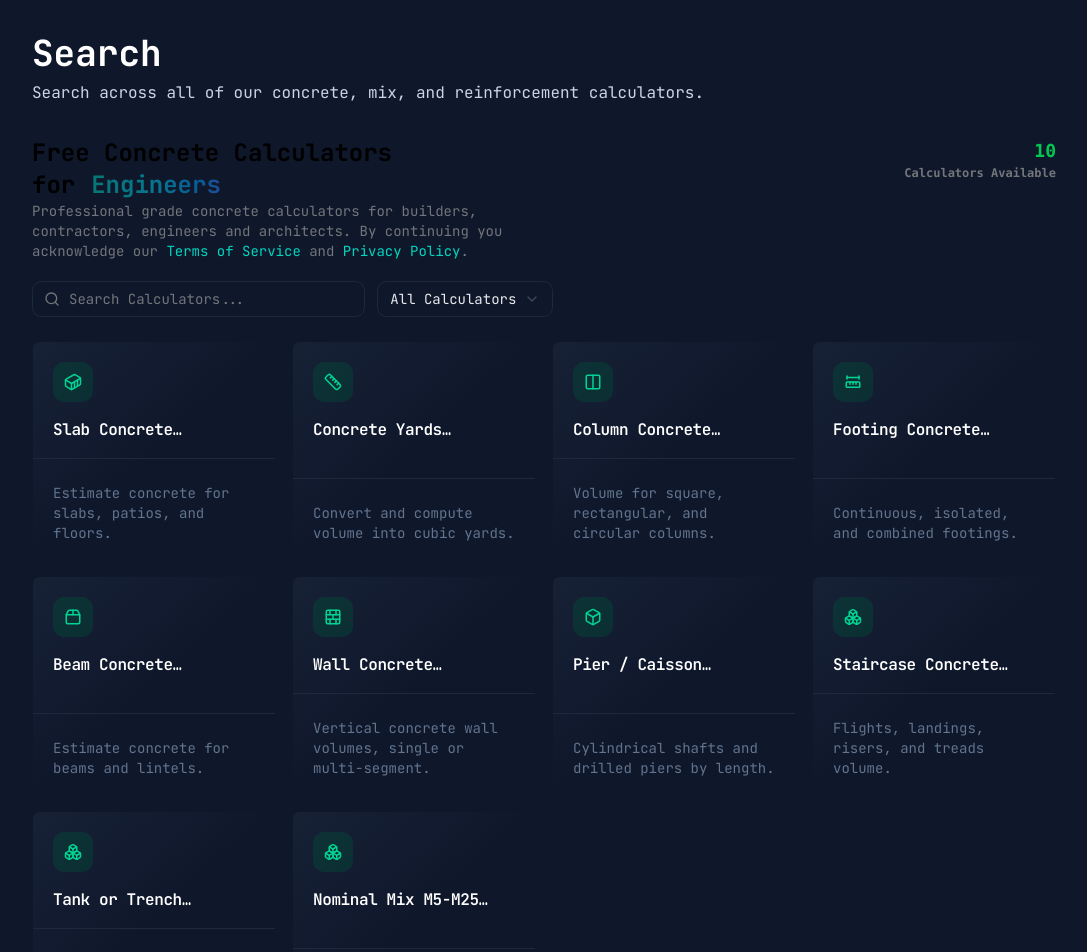
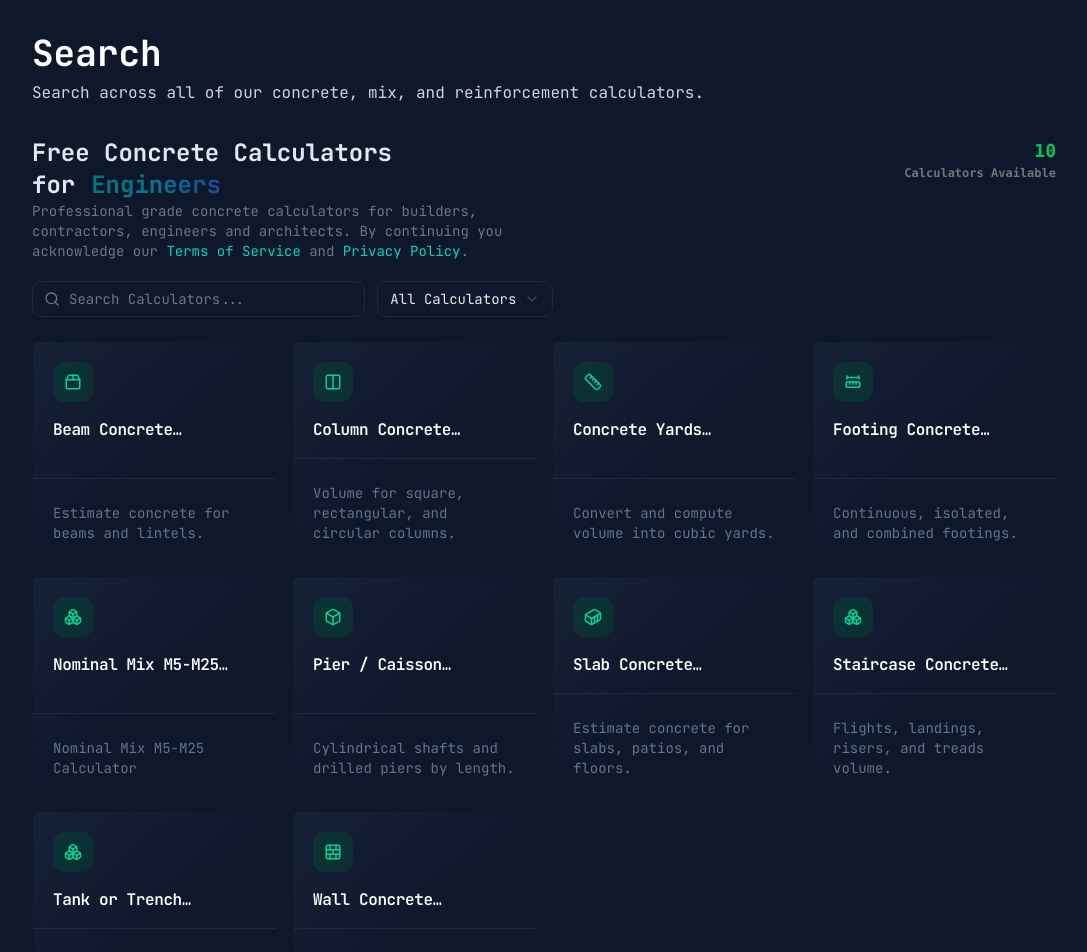
Before and after one commit to talhatariq2141/concrete-calculator, a Next.js app: page /search in a window 1280 px wide. Shown: the part 80-1032 px from the top of the page, without its empty margins (96-1183 px from the left). Built offline with nearby package versions, Linux system fonts and the light colour scheme.

Commit message:
simple tweaks for UI adjustment to all calculator and individual calculator pages.

```diff
--- a/app/calculators/_components/CalculatorsIndexClient.tsx
+++ b/app/calculators/_components/CalculatorsIndexClient.tsx
@@ -97,7 +97,7 @@ export default function CalculatorsIndexClient({
       {/* Search + Filter Row */}
       <div className="mb-4 flex flex-col gap-4 justify-between md:flex-row md:items-start">
         <div className="w-full text-left md:w-1/2">
-          <h1 className="text-2xl font-bold">
+          <h1 className="text-2xl font-bold text-slate-200">
             <span>Free Concrete Calculators for</span>
             <motion.span
               key={index}
--- a/app/calculators/beam-concrete-calculator/page.tsx
+++ b/app/calculators/beam-concrete-calculator/page.tsx
@@ -237,7 +237,7 @@ export default function BeamConcreteCalculatorPage() {
         <div className="flex">
           <article className="lg:col-span-8">
             {/* Title & short intro (intent match) */}
-            <div className="flex flex-col justify-between gap-4 lg:flex-row">
+            <div className="flex flex-col justify-between gap-4 mt-2 mb-4 ">
               <div className="w-full text-left lg:w-1/2">
                 <div className="flex items-start gap-2 sm:gap-3">
                   <div className="p-1.5 sm:p-2 bg-primary/30 rounded-lg flex-shrink-0 items-center">
@@ -253,12 +253,14 @@ export default function BeamConcreteCalculatorPage() {
                     lastUpdated="2025-10-24"
                   />
               </div>
+              <div>
               <p className="mt-3 ml-2 text-sm sm:text-base lg:text-lg text-slate-400 leading-relaxed font-poppins">
                 Instantly estimate the concrete volume for beams using V = L × b
                 × d. Optionally subtract voids and add waste or dry-volume
                 factors. Switch display units between m³, yd³, and ft³ for
                 ordering.
               </p>
+              </div>
             </div>
 
             {/* Calculator */}
--- a/app/calculators/column-concrete-calculator/page.tsx
+++ b/app/calculators/column-concrete-calculator/page.tsx
@@ -188,7 +188,7 @@ export default function ColumnConcreteCalculatorPage() {
         <div className="flex">
           <article className="lg:col-span-8">
             {/* Title & short intro (intent match) */}
-            <div className="flex flex-col justify-between gap-4 lg:flex-row">
+            <div className="flex flex-col justify-between gap-4 mt-2 mb-4">
               <div className="w-full text-left lg:w-1/2">
                 <div className="flex items-start gap-2 sm:gap-3">
                   <div className="p-1.5 sm:p-2 bg-primary/30 rounded-lg flex-shrink-0 items-center">
--- a/app/calculators/concrete-yards-calculator/page.tsx
+++ b/app/calculators/concrete-yards-calculator/page.tsx
@@ -235,13 +235,14 @@ export default function ConcreteYardCalculatorPage() {
         <div className="flex">
           <article className="lg:col-span-8">
             {/* Title and Description (intent match) */}
-            <div className="mb-4 flex justify-between items-start">
+
+            <div className="flex flex-col justify-between gap-4 mt-2 mb-4 ">
               <div className="w-full text-left lg:w-1/2">
                 <div className="flex items-start gap-2 sm:gap-3">
                   <div className="p-1.5 sm:p-2 bg-primary/30 rounded-lg flex-shrink-0 items-center">
                     <Ruler className="h-5 w-5 text-green-400" />
                   </div>
-                  <h1 className="text-lg sm:text-2xl lg:text-3xl font-bold font-poppins tracking-tight leading-tight text-slate-200">
+                  <h1 className="text-lg sm:text-2xl lg:text-3xl text-slate-200 font-bold font-poppins tracking-tight leading-tight">
                     Concrete Yards Calculator
                   </h1>
                 </div>
@@ -250,10 +251,12 @@ export default function ConcreteYardCalculatorPage() {
                     licenseNumber="PEC-CIVIL-37815"
                     lastUpdated="2025-10-24"
                   />
-                <p className="mt-3 text-sm sm:text-base lg:text-lg text-slate-400 leading-relaxed font-poppins">
-                  Quickly estimate yardage in yd³ for slabs, footings, walls, and more. Convert
+              </div>
+              <div>
+              <p className="mt-3 ml-2 text-sm sm:text-base lg:text-lg text-slate-400 leading-relaxed font-poppins">
+                Quickly estimate yardage in yd³ for slabs, footings, walls, and more. Convert
                   from ft³ or m³, add waste allowance, and switch display units for ordering.
-                </p>
+              </p>
               </div>
             </div>
 
--- a/app/calculators/data.ts
+++ b/app/calculators/data.ts
@@ -25,11 +25,18 @@ export type CalcCard = {
 
 export const CALCULATORS: CalcCard[] = [
   {
-    id: "calculators/slab-concrete-calculator",
-    title: "Slab Concrete Calculator",
-    desc: "Estimate concrete for slabs, patios, and floors.",
+    id: "calculators/beam-concrete-calculator",
+    title: "Beam Concrete Calculator",
+    desc: "Estimate concrete for beams and lintels.",
     category: "Volume",
-    icon: Container,
+    icon: Package2,
+  },
+  {
+    id: "calculators/column-concrete-calculator",
+    title: "Column Concrete Calculator",
+    desc: "Volume for square, rectangular, and circular columns.",
+    category: "Volume",
+    icon: Columns2,
   },
   {
     id: "calculators/concrete-yards-calculator",
@@ -39,13 +46,6 @@ export const CALCULATORS: CalcCard[] = [
     icon: Ruler,
   },
   {
-    id: "calculators/column-concrete-calculator",
-    title: "Column Concrete Calculator",
-    desc: "Volume for square, rectangular, and circular columns.",
-    category: "Volume",
-    icon: Columns2,
-  },
-  {
     id: "calculators/footing-concrete-calculator",
     title: "Footing Concrete Calculator",
     desc: "Continuous, isolated, and combined footings.",
@@ -53,18 +53,11 @@ export const CALCULATORS: CalcCard[] = [
     icon: RulerDimensionLine,
   },
   {
-    id: "calculators/beam-concrete-calculator",
-    title: "Beam Concrete Calculator",
-    desc: "Estimate concrete for beams and lintels.",
-    category: "Volume",
-    icon: Package2,
-  },
-  {
-    id: "calculators/wall-concrete-calculator",
-    title: "Wall Concrete Calculator",
-    desc: "Vertical concrete wall volumes, single or multi-segment.",
-    category: "Volume",
-    icon: BrickWall,
+    id: "calculators/nominal-mix-m5-m25-calculator",
+    title: "Nominal Mix M5-M25 Calculator",
+    desc: "Nominal Mix M5-M25 Calculator",
+    category: "Mix",
+    icon: Boxes,
   },
   {
     id: "calculators/pier-caisson-concrete-calculator",
@@ -72,6 +65,13 @@ export const CALCULATORS: CalcCard[] = [
     desc: "Cylindrical shafts and drilled piers by length.",
     category: "Volume",
     icon: Box,
+  },
+  {
+    id: "calculators/slab-concrete-calculator",
+    title: "Slab Concrete Calculator",
+    desc: "Estimate concrete for slabs, patios, and floors.",
+    category: "Volume",
+    icon: Container,
   },
   {
     id: "calculators/staircase-concrete-calculator",
@@ -88,12 +88,13 @@ export const CALCULATORS: CalcCard[] = [
     icon: Boxes,
   },
   {
-    id: "calculators/nominal-mix-m5-m25-calculator",
-    title: "Nominal Mix M5-M25 Calculator",
-    desc: "Nominal Mix M5-M25 Calculator",
-    category: "Mix",
-    icon: Boxes,
-  },
+    id: "calculators/wall-concrete-calculator",
+    title: "Wall Concrete Calculator",
+    desc: "Vertical concrete wall volumes, single or multi-segment.",
+    category: "Volume",
+    icon: BrickWall,
+  }
+
 ];
 
 export const CATEGORIES: Category[] = ["All", "Volume", "Rebar", "Masonry", "Cost", "Mix", "Other"];
--- a/app/calculators/footing-concrete-calculator/page.tsx
+++ b/app/calculators/footing-concrete-calculator/page.tsx
@@ -247,7 +247,7 @@ export default function FootingConcreteCalculatorPage() {
         <div className="flex">
           <article className="lg:col-span-8">
             {/* Title & short intro (intent match) */}
-            <div className="flex flex-col justify-between gap-4 lg:flex-row">
+            <div className="flex flex-col justify-between gap-4 mt-2 mb-4 ">
               <div className="w-full text-left lg:w-1/2">
                 <div className="flex items-start gap-2 sm:gap-3">
                   <div className="p-1.5 sm:p-2 bg-primary/30 rounded-lg flex-shrink-0 items-center">
@@ -263,10 +263,12 @@ export default function FootingConcreteCalculatorPage() {
                     lastUpdated="2025-10-24"
                   />
               </div>
+              <div>
               <p className="mt-3 ml-2 text-sm sm:text-base lg:text-lg text-slate-400 leading-relaxed font-poppins">
                 Quickly estimate concrete volume for rectangular, square, or circular footings. Enter your dimensions,
                 choose units, and add waste or dry-volume factors. Results show in m³ and yd³ (ft³ available).
               </p>
+              </div>
             </div>
 
             {/* ===== Calculator Slot ===== */}
--- a/app/calculators/nominal-mix-m5-m25-calculator/page.tsx
+++ b/app/calculators/nominal-mix-m5-m25-calculator/page.tsx
@@ -256,7 +256,7 @@ export default function NominalMixCalculatorPage() {
         <div className="flex">
           <article className="lg:col-span-8">
             {/* Title & short intro (intent match) */}
-            <div className="flex flex-col justify-between gap-4 lg:flex-row">
+            <div className="flex flex-col justify-between gap-4 mt-2 mb-4">
               <div className="w-full text-left lg:w-1/2">
                 <div className="flex items-start gap-2 sm:gap-3">
                   <div className="p-1.5 sm:p-2 bg-primary/30 rounded-lg flex-shrink-0 items-center">
--- a/app/calculators/pier-caisson-concrete-calculator/page.tsx
+++ b/app/calculators/pier-caisson-concrete-calculator/page.tsx
@@ -252,7 +252,7 @@ export default function PierCaissonCalculatorPage() {
         <div className="flex">
           <article className="lg:col-span-8">
             {/* Title & short intro (intent match) */}
-            <div className="flex flex-col justify-between gap-4 lg:flex-row">
+            <div className="flex flex-col justify-between gap-4 mt-2 mb-4">
               <div className="w-full text-left lg:w-1/2">
                 <div className="flex items-start gap-2 sm:gap-3">
                   <div className="p-1.5 sm:p-2 bg-primary/30 rounded-lg flex-shrink-0 items-center">
--- a/app/calculators/slab-concrete-calculator/page.tsx
+++ b/app/calculators/slab-concrete-calculator/page.tsx
@@ -201,7 +201,7 @@ export default function SlabConcreteCalculatorPage() {
         <div className="flex">
           <article className="lg:col-span-8">
             {/* Title and Description (intent match) */}
-            <div className="flex flex-col justify-between gap-4 lg:flex-row">
+            <div className="flex flex-col justify-between gap-4 mt-2 mb-4">
               <div className="w-full text-left lg:w-1/2">
                 <div className="flex items-start gap-2 sm:gap-3">
                   <div className="p-1.5 sm:p-2 bg-primary/30 rounded-lg flex-shrink-0 items-center">
--- a/app/calculators/staircase-concrete-calculator/page.tsx
+++ b/app/calculators/staircase-concrete-calculator/page.tsx
@@ -202,7 +202,7 @@ export default function StaircaseCalculatorPage() {
         <div className="flex">
           <article className="lg:col-span-8">
             {/* Title & short intro (intent match) */}
-            <div className="flex flex-col justify-between gap-4 lg:flex-row">
+            <div className="flex flex-col justify-between gap-4 mt-2 mb-4">
               <div className="w-full text-left lg:w-1/2">
                 <div className="flex items-start gap-2 sm:gap-3">
                   <div className="p-1.5 sm:p-2 bg-primary/30 rounded-lg flex-shrink-0 items-center">
--- a/app/calculators/tank-or-trench-concrete-calculator/page.tsx
+++ b/app/calculators/tank-or-trench-concrete-calculator/page.tsx
@@ -245,7 +245,7 @@ export default function TankTrenchCalculatorPage() {
         <div className="flex">
           <article className="lg:col-span-8">
             {/* Title & short intro (intent match) */}
-            <div className="flex flex-col justify-between gap-4 lg:flex-row">
+            <div className="flex flex-col justify-between gap-4 mt-2 mb-4">
               <div className="w-full text-left lg:w-1/2">
                 <div className="flex items-start gap-2 sm:gap-3">
                   <div className="p-1.5 sm:p-2 bg-primary/30 rounded-lg flex-shrink-0 items-center">
--- a/app/calculators/wall-concrete-calculator/page.tsx
+++ b/app/calculators/wall-concrete-calculator/page.tsx
@@ -245,7 +245,7 @@ export default function WallConcreteCalculatorPage() {
         <div className="flex">
           <article className="lg:col-span-8">
             {/* Title & short intro (intent match) */}
-            <div className="flex flex-col justify-between gap-4 lg:flex-row">
+            <div className="flex flex-col justify-between gap-4 mt-2 mb-4">
               <div className="w-full text-left lg:w-1/2">
                 <div className="flex items-start gap-2 sm:gap-3">
                   <div className="p-1.5 sm:p-2 bg-primary/30 rounded-lg flex-shrink-0 items-center">
```
